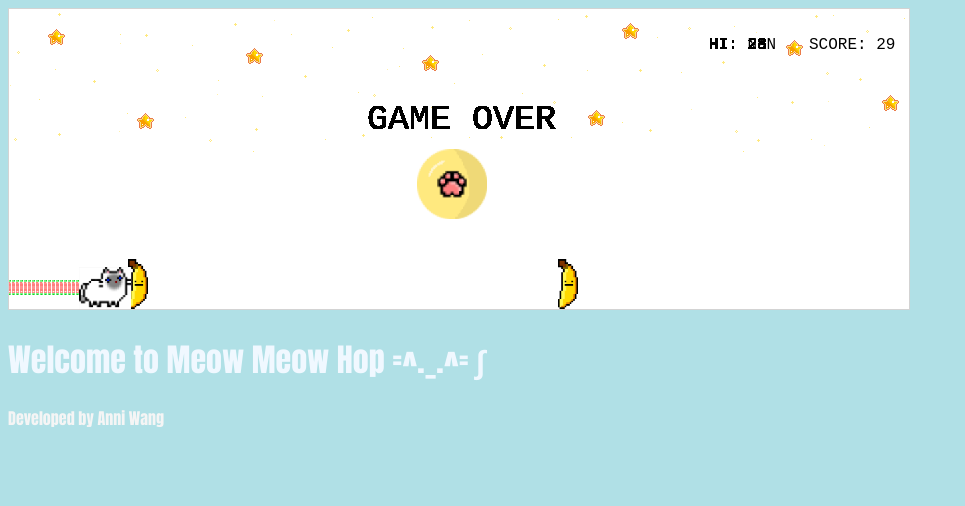
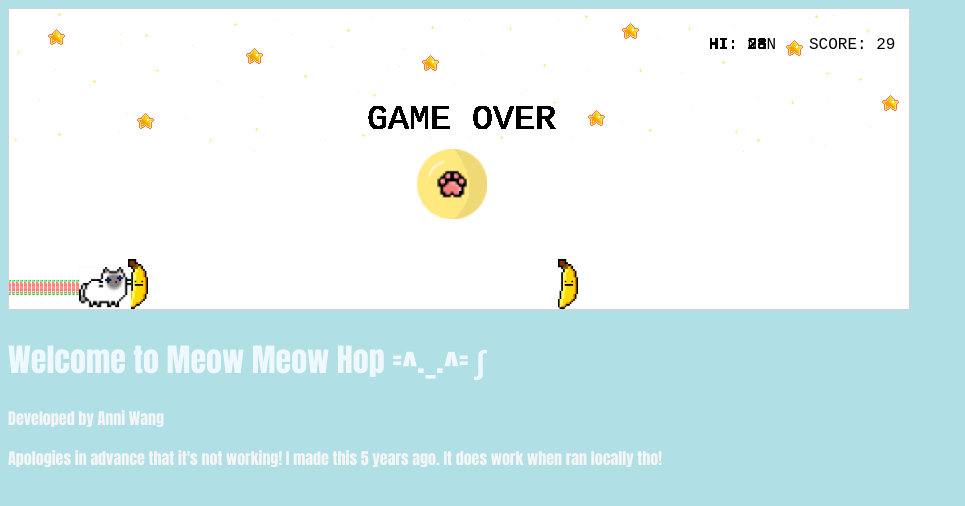
Before and after one commit to aninibread/MeowMeowHop, a plain HTML site: page index.html in a window 1280 px wide. Shown: the whole page, without its empty margins (0-965 px from the left). Drawn offline with Linux system fonts and the light colour scheme.

Commit message:
Update index.html

```diff
--- a/index.html
+++ b/index.html
@@ -10,6 +10,7 @@
 
 <body onload="startGame()">
     <p> Developed by Anni Wang </p>
+    <p> Apologies in advance that it's not working! I made this 5 years ago. It does work when ran locally tho!</p>
     <script src="canvas.js"></script>
 </body>
 
```
